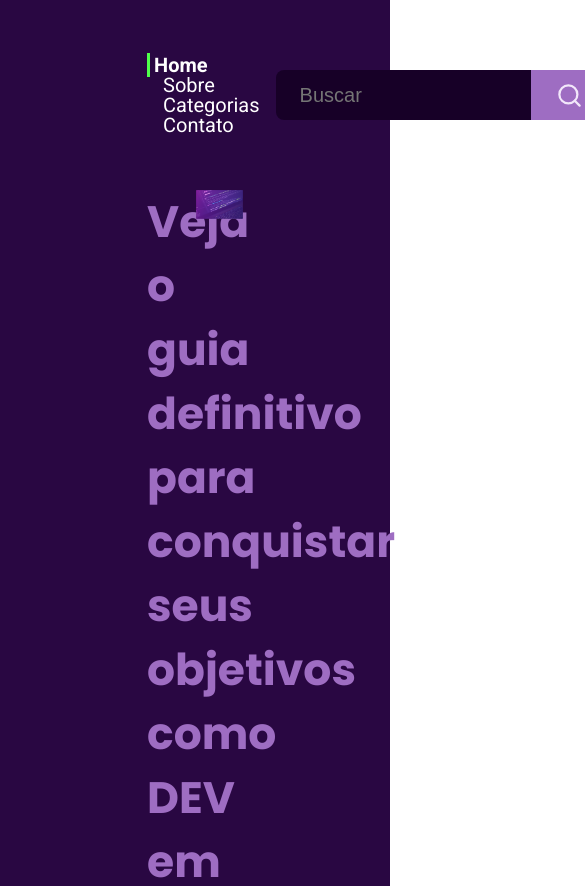
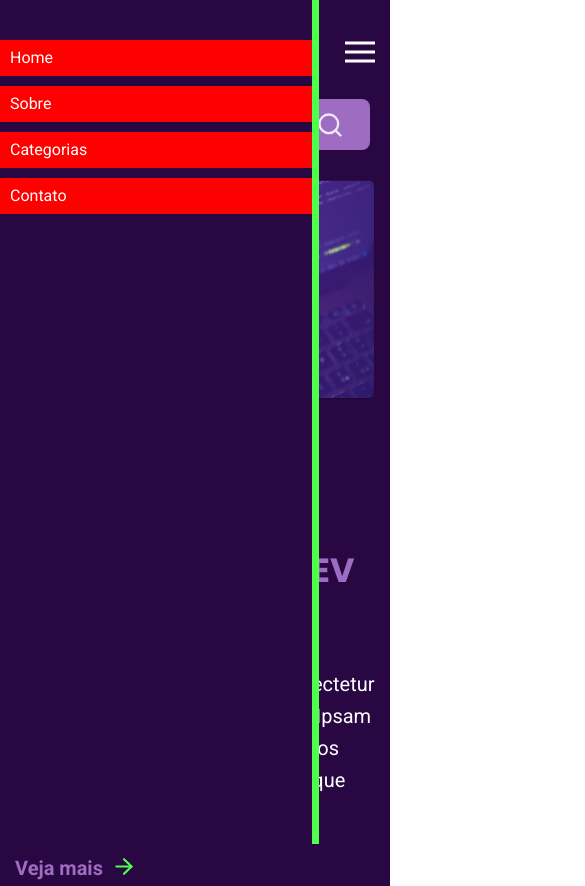
Before and after one commit to brunovictorlima/03-rocket-blog, a plain HTML site: page index.html in a window 390 px wide. Shown: the top 886 px of the page, 585 px wide, since content can reach past the window. Drawn offline with Linux system fonts and the light colour scheme.

Commit message:
Mobile development
Mobile development in progress

```diff
--- a/css/style.css
+++ b/css/style.css
@@ -20,25 +20,12 @@ header{
     width: auto;
     height: 11.88rem;
 }
+
 .logo-image{
-    width: 11.19rem;
+    width: 180px;
 }
 
-.item{
-    display: inline;
-    font-size: 1.25rem;
-    color: var(--white);
-    padding: 0 1rem;
-}
-.item-selected{
-    display: inline;
-    font-size: 1.25rem;
-    color: var(--white);
-    padding: 0 1rem;
-    font-weight: 700;
-    border-left: solid 3px var(--green);
-    padding-left: 0.25rem;
-}
+
 .search-box{
     display: flex;
 }
@@ -70,20 +57,20 @@ textarea:focus, input:focus, select:focus{
 
 /* MAIN CONTENT--------------------------------------------*/
 
-.conteiner{
+.container{
     width: 48.7%;
     display: block;
 }
-.conteiner1{
+.container1{
     width: 40%;
     display: block;
 }
-.conteiner2{
+.container2{
     display: flex;
     justify-content: space-between;
     padding-bottom: 2.5rem;
 }
-.conteiner3{
+.container3{
     width: 31.5%;
 }
 .image{
@@ -159,3 +146,113 @@ hr{
     margin-left: 9.19rem;
     margin-right: 9.19rem;
 }
+
+
+/* BREAKPOINT SMARTPHONE*/
+@media (max-width: 450px){
+    hr{
+        position: absolute;
+        z-index: 0;
+    }
+
+    /* HEADER */
+    .logo{
+        display: inline-block;
+        width: 100%;
+    }
+    .logo-image{
+        width: 180px;
+        float: left;
+    }
+    #btn{
+        float: right;
+        background: url('../images/menu-open.svg');
+        background-repeat: no-repeat;
+        width: 30px;
+        height: 30px;
+        margin-top: 7px;
+        cursor:pointer;
+    }
+    nav{
+        position: absolute;
+        background-color: none;
+        z-index: 0;
+    }
+    #menu{
+        position:fixed;
+        background-color: var(--purple-bg);
+        left: 0;
+        top: 0;
+        width: 80%;
+        height: 100%;
+        z-index: 1;
+        overflow: hidden;
+        border-right: var(--green) solid 0.44rem;
+    }
+
+    .menu-list{
+        display: inline-block;
+        float: left;
+        padding-top: 30px;
+        width: 100%;
+    }
+
+    .item{
+        color: var(--white);
+        background-color: red;
+        padding: 10px;
+        margin: 10px 0;
+        border: 1px 0 solid var(--dark-bg);
+    }
+
+    .header{
+        display: flex;
+        flex-direction: column;
+        width: 100%;
+        height: 120px;
+        padding-top: 30px;
+        padding-bottom: 30px;
+    }
+    .search-box{
+        width: 350px;
+    }
+    .margins{
+        margin-left: 0px;
+        margin-right: 0px;
+    }
+    .padding{
+        padding-left: 15px;
+        padding-right: 15px;
+    }
+    .search{
+        width: 270px;
+    }
+    .button{
+        width: 80px;
+    }
+    /* MAIN ARTICLE */
+    .main-article{
+        display: flex;
+        flex-direction: column-reverse;
+    }
+    .section2{
+        flex-direction: column;
+    }
+    .container{
+        width: 100%;
+    }
+    .container1{
+       width: 100%;
+    }
+    .container2{
+        width: 100%;
+        flex-direction: column;
+    }
+    .container3{
+        width: 100%;
+    }
+    .big-title{
+        font-size: 2.1rem;
+        line-height: 3rem;
+    }
+}
--- a/index.html
+++ b/index.html
@@ -13,18 +13,22 @@
     <title>The Blog - Um protótipo de Blog</title>
 </head>
 <body>
-    <header>
+    <header class="padding">
         <div class="header margins">
             <div class="logo">
                 <img src="images/logo.svg" alt="The Blog" class="logo-image">
+                <button id="btn">
+                </button>
             </div>
             <nav>
-                <ul class="menu">
-                    <li class="item-selected"><a href="">Home</a></li>
-                    <li class="item"><a href="">Sobre</a></li>
-                    <li class="item"><a href="">Categorias</a></li>
-                    <li class="item"><a href="">Contato</a></li>
-                </ul>
+                <div id="menu">
+                    <ul class="menu-list">
+                        <li class="item"><a href="">Home</a></li>
+                        <li class="item"><a href="">Sobre</a></li>
+                        <li class="item"><a href="">Categorias</a></li>
+                        <li class="item"><a href="">Contato</a></li>
+                    </ul>
+                </div>
             </nav>
             <div class="search-box">
                 <input type="search" placeholder="Buscar" class="search">
@@ -34,8 +38,8 @@
     </header>
     <section class="section1">
         <article class="article1">
-            <div class="main-article margins">
-                <div class="conteiner">
+            <div class="main-article margins padding">
+                <div class="container">
                     <h1 class="big-title">
                         Veja o guia definitivo para conquistar
                         seus objetivos como DEV em 2022
@@ -52,7 +56,7 @@
                         </div>
                     </div>
                 </div>
-                <div class="conteiner">
+                <div class="container">
                     <div class="div-img">
                         <img src="images/featured-image.png" alt="" class="image">
                     </div>
@@ -60,8 +64,8 @@
             </div>
         </article>
     </section>
-    <section class="section2 margins">
-        <div class="conteiner">
+    <section class="section2 margins padding">
+        <div class="container">
             <article class="article2">
                 <img src="images/post-1.png" alt="" class="image">
                 <p class="small-text">Janeiro 04, 2022</p>
@@ -79,7 +83,7 @@
             </article>
             <hr>
         </div>
-        <div class="conteiner1">
+        <div class="container1">
             <article class="article3">
                 <p class="small-text">Janeiro 04, 2022</p>
                 <h2 class="title">
@@ -108,11 +112,12 @@
                     assumenda dolor praesentium?
                 </p>
             </article>
+            <hr>
         </div>
     </section>
-    <section class="section3 margins">
-        <div class="conteiner2">
-            <div class="conteiner3">
+    <section class="section3 margins padding">
+        <div class="container2">
+            <div class="container3">
                 <article class="article3">
                     <div class="div-img">
                         <img src="images/post-2.png" alt="" class="image">
@@ -129,9 +134,11 @@
                         a iste ducimus amet dicta doloribus accusamus esse. Amet ducimus fuga
                         assumenda dolor praesentium?
                     </p>
+                </article>
+                <hr>
             </div>
-            </article>
-            <div class="conteiner3">
+
+            <div class="container3">
                 <article class="article4">
                     <div class="div-img">
                         <img src="images/post-3.png" alt="" class="image">
@@ -149,8 +156,9 @@
                         assumenda dolor praesentium?
                     </p>
                 </article>
+                <hr>
             </div>
-            <div class="conteiner3">
+            <div class="container3">
                 <article class="article5">
                     <div class="div-img">
                         <img src="images/post-4.png" alt="" class="image">
@@ -168,6 +176,7 @@
                         assumenda dolor praesentium?
                     </p>
                 </article>
+                <hr>
             </div>
         </div>
     </section>
```
Also changed, not shown: images/menu-close.svg (added), images/menu-open.svg (added).
